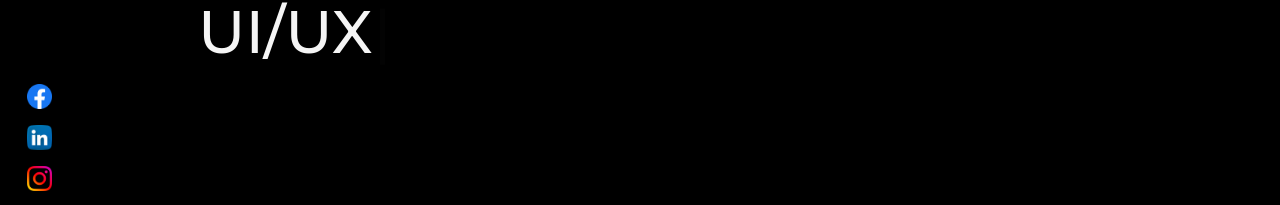
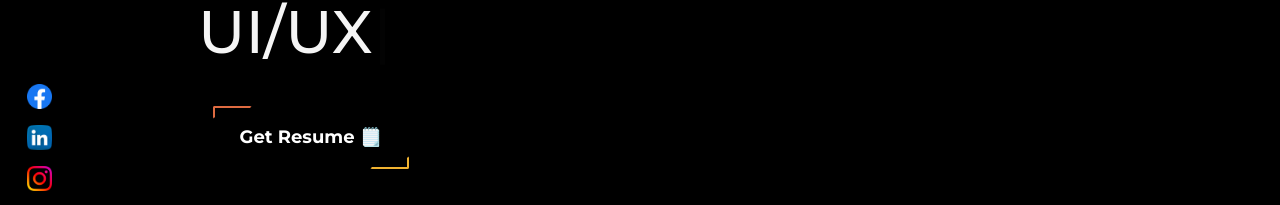
Before and after one commit to ashishmishra-bit/NewPortfolio, a React (Create React App) app: page / in a window 1280 px wide. Shown: the part 503-708 px from the top of the page. Built offline with nearby package versions, Linux system fonts and the light colour scheme.

Commit message:
completed

```diff
--- a/src/Pages/Landing.jsx
+++ b/src/Pages/Landing.jsx
@@ -1,4 +1,4 @@
-import React,{ useEffect } from 'react';
+import React, { useEffect } from 'react';
 import { motion } from 'framer-motion'
 import Particles from 'particles-bg'
 import Typewriter from 'typewriter-effect'
@@ -78,7 +78,7 @@ const Landing = () => {
         animate="animate"
         variants={box}
       >
-        <motion.svg variants={textContainer}  className="absolute z-50 flex">
+        <motion.svg variants={textContainer} className="absolute z-50 flex">
           <pattern
             id="pattern"
             patternUnits="userSpaceOnUse"
@@ -108,13 +108,13 @@ const Landing = () => {
           <Navbar />
           <Particles color="#48CAE4" type="cobweb" />
           <div className="typingEffect">
-                  <Fade down  duration = {3000} delay = {500}>
+            <Fade down duration={3000} delay={500}>
               <p>~Hello World~</p>
             </Fade>
-                  <Fade up duration = {3000} delay = {500}>
+            <Fade up duration={3000} delay={500}>
               <p>{resumeDetails.name}</p>
             </Fade>
-                  <Zoom duration = {5000} delay = {300}>
+            <Zoom duration={5000} delay={300}>
               <Typewriter
                 onInit={(typewriter) => {
                   typewriter.typeString(`${resumeDetails.title}`)
@@ -126,7 +126,13 @@ const Landing = () => {
                 }}
               />
             </Zoom>
+           <a href = "https://drive.google.com/drive/u/0/folders/1bCFV6_GZkgYr300HAAwGM9ysefj9ZlIf" target = "_blank">
+           <button class="button type1">
+           <p className="text-white font-bold">Get Resume 🗒️</p>
+         </button>
+           </a>
           </div>
+
         </div>
 
         {/* ABOUT SECTION */}
@@ -140,7 +146,7 @@ const Landing = () => {
             </div>
             <div className="text profileImage md:w-4/12 md:-mt-7" data-aos="slide-left" data-aos-duration="9000">
               {/* <div className="text profileImage md:w-4/12 "> */}
-                      <img src={Profile} alt="Profile"  />
+              <img src={Profile} alt="Profile" />
             </div>
           </div>
         </div>
--- a/src/css/Landing.css
+++ b/src/css/Landing.css
@@ -43,6 +43,50 @@ body{
     color: #FFFFFF26;
     height: 200px;
 }
+.button {
+    position: relative;
+    padding: 1em 1.5em;
+    border: none;
+    background-color: transparent;
+    cursor: pointer;
+    outline: none;
+    font-size: 18px;
+    margin: 1em 0.8em;
+  }
+  .button.type1 {
+    color: #f1b331;
+  }
+  .button.type1.type1::after, .button.type1.type1::before {
+    content: "";
+    display: block;
+    position: absolute;
+    width: 20%;
+    height: 20%;
+    border: 2px solid;
+    transition: all 0.6s ease;
+    border-radius: 2px;
+  }
+  .button.type1.type1::after {
+    bottom: 0;
+    right: 0;
+    border-top-color: transparent;
+    border-left-color: transparent;
+    border-bottom-color: #f1b331;
+    border-right-color: #f1b331;
+  }
+  .button.type1.type1::before {
+    top: 0;
+    left: 0;
+    border-bottom-color: transparent;
+    border-right-color: transparent;
+    border-top-color:
+    #df6b41;
+    border-left-color: #df6b41;
+  }
+  .button.type1.type1:hover:after, .button.type1.type1:hover:before {
+    width: 100%;
+    height: 100%;
+  }
 
 
 /* Journey */
```
Lines whose indentation alone changed are shown as unchanged.
